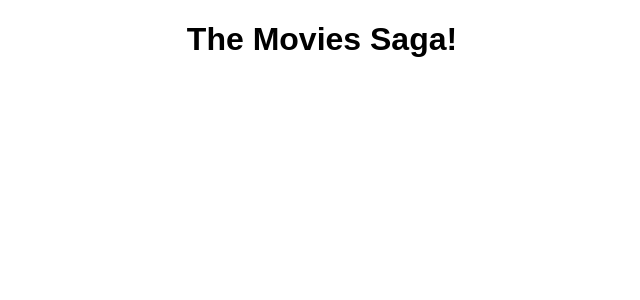
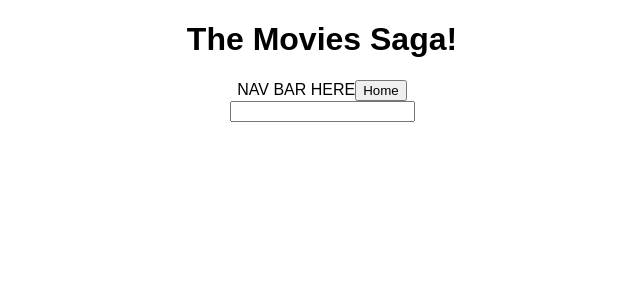
Before and after one commit to isford/weekend-movie-sagas, a React (Create React App) app: page /#/AddMovieForm in a window 1280 px wide. Shown: the top 300 px of the page, without its empty margins (318-958 px from the left). Built offline with nearby package versions, Linux system fonts and the light colour scheme.

Commit message:
Got wireframing started

```diff
--- /dev/null
+++ b/src/components/AddMovieForm/AddMovieForm.jsx
@@ -0,0 +1,9 @@
+import React from 'react'
+
+export default function AddMovieForm() {
+    return (
+        <div>
+            <input type = "text"></input>
+        </div>
+    )
+}
--- a/src/components/App/App.js
+++ b/src/components/App/App.js
@@ -1,19 +1,30 @@
 import {HashRouter as Router, Route} from 'react-router-dom';
 import './App.css';
 import MovieList from '../MovieList/MovieList'
+import Header from '../Header/Header';
+import Details from '../Details/Details';
+import AddMovieForm from '../AddMovieForm/AddMovieForm';
 
 function App() {
   return (
     <div className="App">
       <h1>The Movies Saga!</h1>
       <Router>
+
+        <Header />
+
         <Route path="/" exact>
           <MovieList />
         </Route>
 
         {/* Details page */}
-
+        <Route path="/Details">
+          <Details />
+        </Route>
         {/* Add Movie page */}
+        <Route path="/AddMovieForm">
+          <AddMovieForm/>
+        </Route>
       </Router>
     </div>
   );
--- /dev/null
+++ b/src/components/Details/Details.jsx
@@ -0,0 +1,9 @@
+import React from 'react'
+
+export default function Details() {
+    return (
+        <div>
+            Movie DEETS GO HERE
+        </div>
+    )
+}
--- /dev/null
+++ b/src/components/Header/Header.jsx
@@ -0,0 +1,18 @@
+import React from 'react'
+import { useHistory } from 'react-router';
+
+export default function Header() {
+const history = useHistory();
+
+const goHome=()=>{
+    console.log('Home button clicked')
+    history.push('/')
+}
+
+    return (
+        <div>
+            NAV BAR HERE
+            <button onClick={goHome}>Home</button>
+        </div>
+    )
+}
--- a/src/components/MovieList/MovieList.jsx
+++ b/src/components/MovieList/MovieList.jsx
@@ -1,8 +1,10 @@
 import React, { useEffect } from 'react';
 import { useDispatch, useSelector } from 'react-redux';
 import './MovieList.css'
+import { useHistory } from 'react-router';
 
 function MovieList() {
+    const history = useHistory();
 
     const dispatch = useDispatch();
     const movies = useSelector(store => store.movies);
@@ -10,6 +12,11 @@ function MovieList() {
     useEffect(() => {
         dispatch({ type: 'FETCH_MOVIES' });
     }, []);
+
+    const goToDetails = () =>{
+        console.log('Movie was clicked')
+        history.push('/Details');
+    }
 
     return (
         <main>
@@ -19,7 +26,7 @@ function MovieList() {
                     return (
                         <div key={movie.id} >
                             <h3>{movie.title}</h3>
-                            <img src={movie.poster} alt={movie.title}/>
+                            <img onClick={goToDetails} src={movie.poster} alt={movie.title}/>
                         </div>
                     );
                 })}
```
Also changed, not shown: 1 other file (tests, documents, lock files or other folders).
